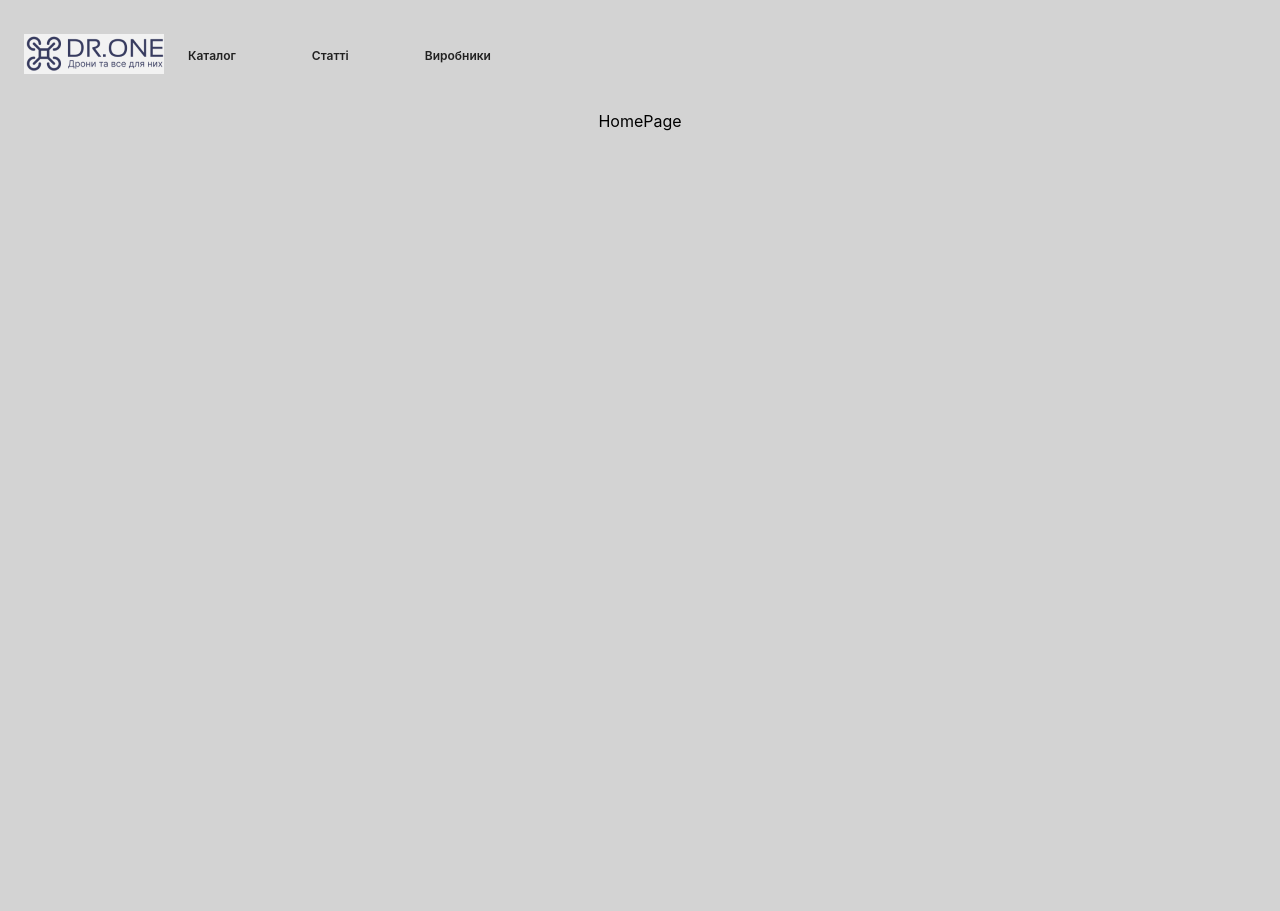
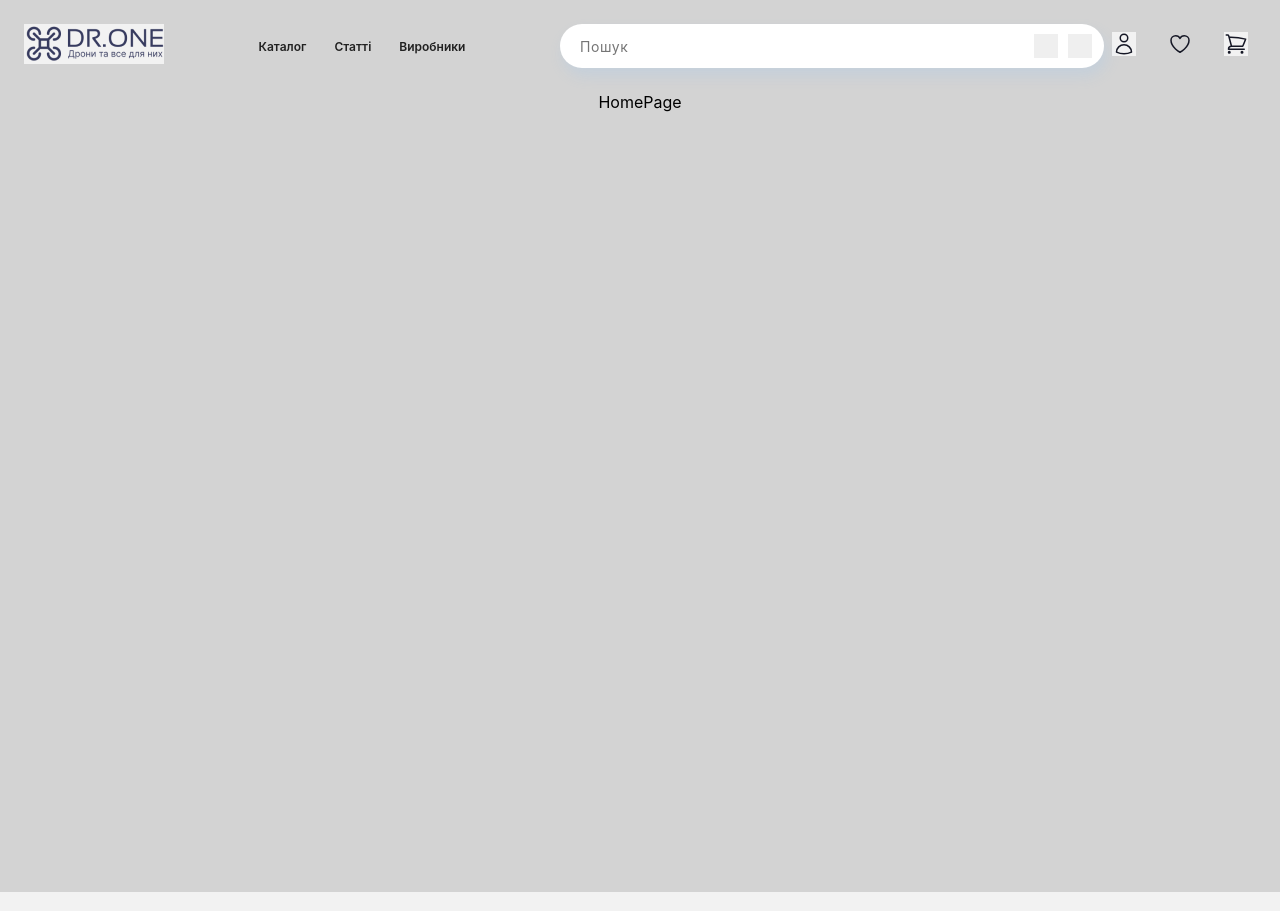
Before and after one commit to Butcherok/TC-marketplace-07-09-2023-drone, a React (Create React App) app: page /TC-marketplace-07-09-2023-drone/ in a window 1280 px wide. Built offline with nearby package versions, Linux system fonts and the light colour scheme; the HTML template or start-up script is replaced by a standard one.

Commit message:
add header components

```diff
--- a/src/components/Header/Header.jsx
+++ b/src/components/Header/Header.jsx
@@ -12,8 +12,8 @@ const Header = () => {
         <Logo />
         <NavBar />
         <SearchBar />
+        <UserNav />
       </HeaderContainer>
-      <UserNav />
     </StyledHeader>
   );
 };
--- a/src/components/Header/Header.styled.jsx
+++ b/src/components/Header/Header.styled.jsx
@@ -3,7 +3,6 @@ import styled from "styled-components";
 export const StyledHeader = styled.header`
   width: 100%;
   margin: 0 auto;
-  padding: 20px 20px 0;
 
   @media ${(props) => props.theme.media.tablet} {
     width: 768px;
@@ -21,4 +20,5 @@ export const HeaderContainer = styled.div`
   display: flex;
   justify-content: space-between;
   align-items: center;
+  margin: 0 auto;
 `;
--- a/src/components/Header/HeaderComponents/Nav/Nav.styled.jsx
+++ b/src/components/Header/HeaderComponents/Nav/Nav.styled.jsx
@@ -10,13 +10,13 @@ export const NavList = styled.ul`
   display: flex;
   justify-content: flex-start;
   align-items: start;
-  width: 100%;
+  width: fit-content;
   margin: 0 auto;
+  padding: 12px;
   gap: 28px;
 `;
 
 export const NavItem = styled.li`
-  padding: 24px;
   font-size: 12px;
   font-weight: 600;
   color: #212121;
--- a/src/components/Header/HeaderComponents/SearchBar/SearchBar.jsx
+++ b/src/components/Header/HeaderComponents/SearchBar/SearchBar.jsx
@@ -1,10 +1,32 @@
 import React from 'react';
+import { BtnsWrap, ContainerNoticesSearch, Form, Input, ResetBtn, SubmitBtn } from './SearchBar.styled';
+import search from '../../../../assets/icons/SearchBar/search.svg'
+import cross from '../../../../assets/icons/SearchBar/cross.svg'
 
 const SearchBar = () => {
   return (
-    <>
-    </>
-  );
+    <ContainerNoticesSearch>
+      <Form>
+        <Input
+          type="text"
+          placeholder="Пошук"
+        />
+        <BtnsWrap>
+          <SubmitBtn type="submit">
+            <svg viewBox="0 0 24 24">
+              <use xlinkHref={search}  fill="#AAABB9" />
+            </svg>
+          </SubmitBtn>
+          {search && (
+            <ResetBtn>
+              <svg viewBox="0 0 24 24">
+                <use xlinkHref={cross}/>
+              </svg>
+            </ResetBtn>
+          )}
+        </BtnsWrap>
+      </Form>
+    </ContainerNoticesSearch>  );
 };
 
 export default SearchBar;
--- a/src/components/Header/HeaderComponents/SearchBar/SearchBar.styled.jsx
+++ b/src/components/Header/HeaderComponents/SearchBar/SearchBar.styled.jsx
@@ -0,0 +1,85 @@
+import styled from 'styled-components';
+
+export const ContainerNoticesSearch = styled.div`
+  display: flex;
+  justify-content: center;
+  align-items: center;
+`;
+
+export const Form = styled.form`
+  position: relative;
+  min-width: 544px;
+  height: 44px;
+`;
+
+export const Input = styled.input`
+  width: 100%;
+  height: 100%;
+
+  padding: 14px 10px 13px 20px;
+
+  @media (min-width: 768px) {
+    padding: 10px 20px;
+  }
+
+  border-radius: 24px;
+  border: none;
+  outline: transparent;
+  background: #fff;
+  box-shadow: 3px 8px 14px 0px rgba(136, 198, 253, 0.19);
+
+  color: #888;
+  font-family: Inter;
+  font-size: 14px;
+  font-weight: 400;
+  letter-spacing: 0.56px;
+
+  ::placeholder {
+    color: #888;
+    font-family: Inter;
+    font-size: 20px;
+    font-weight: 400;
+    letter-spacing: 0.8px;
+  }
+`;
+
+export const BtnsWrap = styled.div`
+  position: absolute;
+  top: 10px;
+  right: 12px;
+
+  display: flex;
+  justify-content: center;
+  align-items: center;
+  gap: 10px;
+`;
+
+export const SubmitBtn = styled.button`
+  width: 24px;
+  height: 24px;
+
+  border: none;
+  /* background-color: #fff; */
+  padding: 0;
+
+  &:hover svg use,
+  &:focus svg use {
+    fill: #377ac8;
+    transform: scale(1.05);
+  }
+`;
+
+export const ResetBtn = styled.button`
+  width: 24px;
+  height: 24px;
+
+  border: none;
+  /* background-color: #fff; */
+  padding: 0;
+
+  &:hover svg use,
+  &:focus svg use {
+    stroke: red;
+    transform: scale(1.05);
+  }
+`;
--- a/src/components/Header/HeaderComponents/UserNav/UserNav.jsx
+++ b/src/components/Header/HeaderComponents/UserNav/UserNav.jsx
@@ -1,9 +1,36 @@
 import React from 'react';
+import {
+  Link,
+  Nav,
+  NavItem,
+  NavList,
+  StyledUserNavIcon,
+} from './UserNav.styled';
+import user from '../../../../assets/icons/UserNav/user.svg';
+import favorite from '../../../../assets/icons/UserNav/favorite.svg';
+import cart from '../../../../assets/icons/UserNav/cart.svg';
 
 const UserNav = () => {
   return (
-    <>
-    </>
+    <Nav>
+      <NavList>
+        <NavItem>
+          <Link to={'/user'}>
+            <StyledUserNavIcon src={user} alt="logo" />
+          </Link>
+        </NavItem>
+        <NavItem>
+          <Link to={'/favorites'}>
+            <StyledUserNavIcon src={favorite} alt="logo" />
+          </Link>
+        </NavItem>
+        <NavItem>
+          <Link to={'/cart'}>
+            <StyledUserNavIcon src={cart} alt="logo" />
+          </Link>
+        </NavItem>
+      </NavList>
+    </Nav>
   );
 };
 
--- a/src/components/Header/HeaderComponents/UserNav/UserNav.styled.jsx
+++ b/src/components/Header/HeaderComponents/UserNav/UserNav.styled.jsx
@@ -0,0 +1,38 @@
+import { NavLink } from 'react-router-dom';
+import styled from "styled-components";
+
+export const Nav = styled.nav`
+  margin: 0 auto;
+`;
+
+export const NavList = styled.ul`
+  display: flex;
+  width: fit-content;
+  gap: 16px;
+`;
+
+export const NavItem = styled.li`
+  padding: 8px;
+`;
+
+export const Link = styled(NavLink)`
+  color: #212121;
+  list-style: none;
+  text-decoration: none;
+  cursor: pointer;
+  &:hover,
+  &:focus {
+    color: tomato;
+    transition: all 0.3s ease-in-out;
+    filter: drop-shadow(0px 4px 4px rgba(0, 0, 0, 0.25));
+  }
+  &.active {
+    color: orange;
+  }
+`;
+
+export const StyledUserNavIcon = styled.img`
+  display: inline-block;
+  width: 24px;
+  height: 24px;
+`;
```
Also changed, not shown: src/assets/icons/SearchBar/cross.svg (added).
